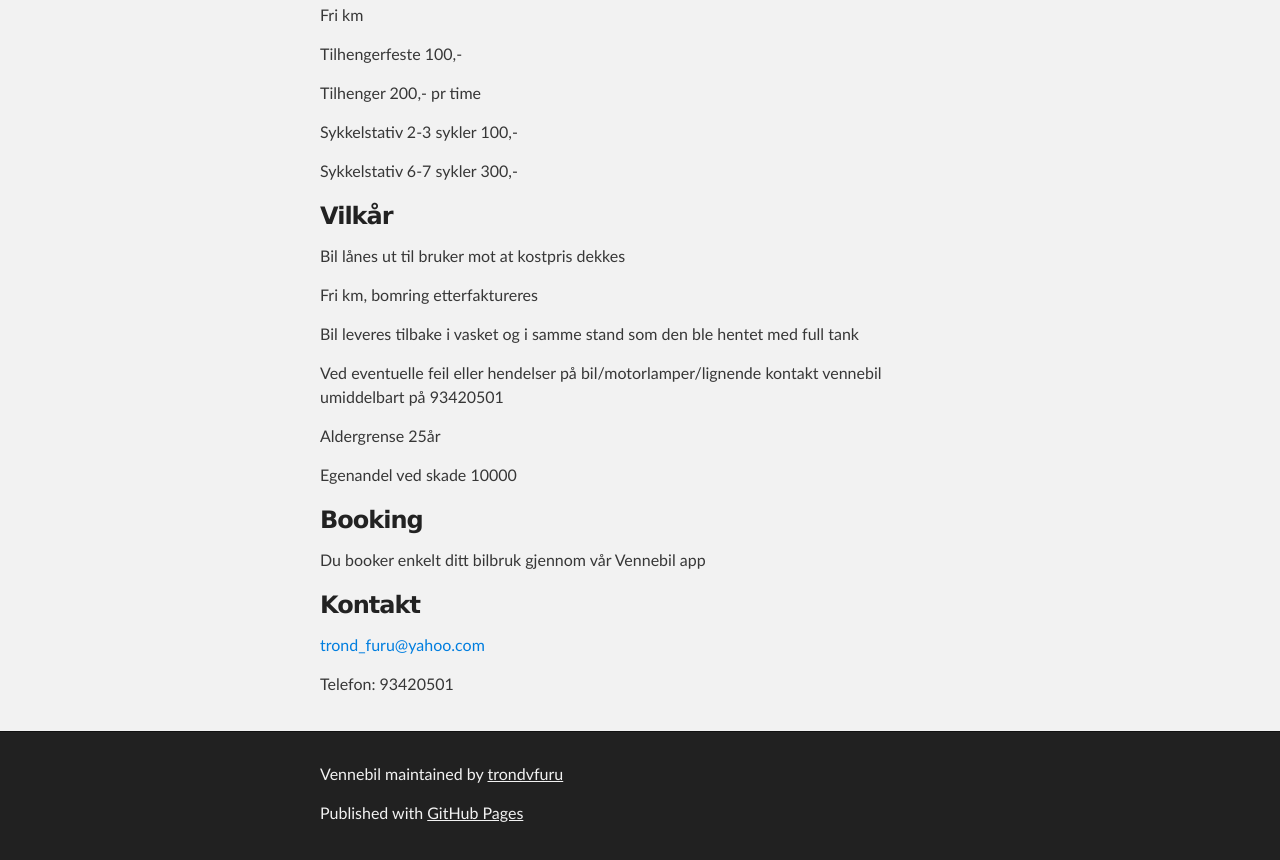
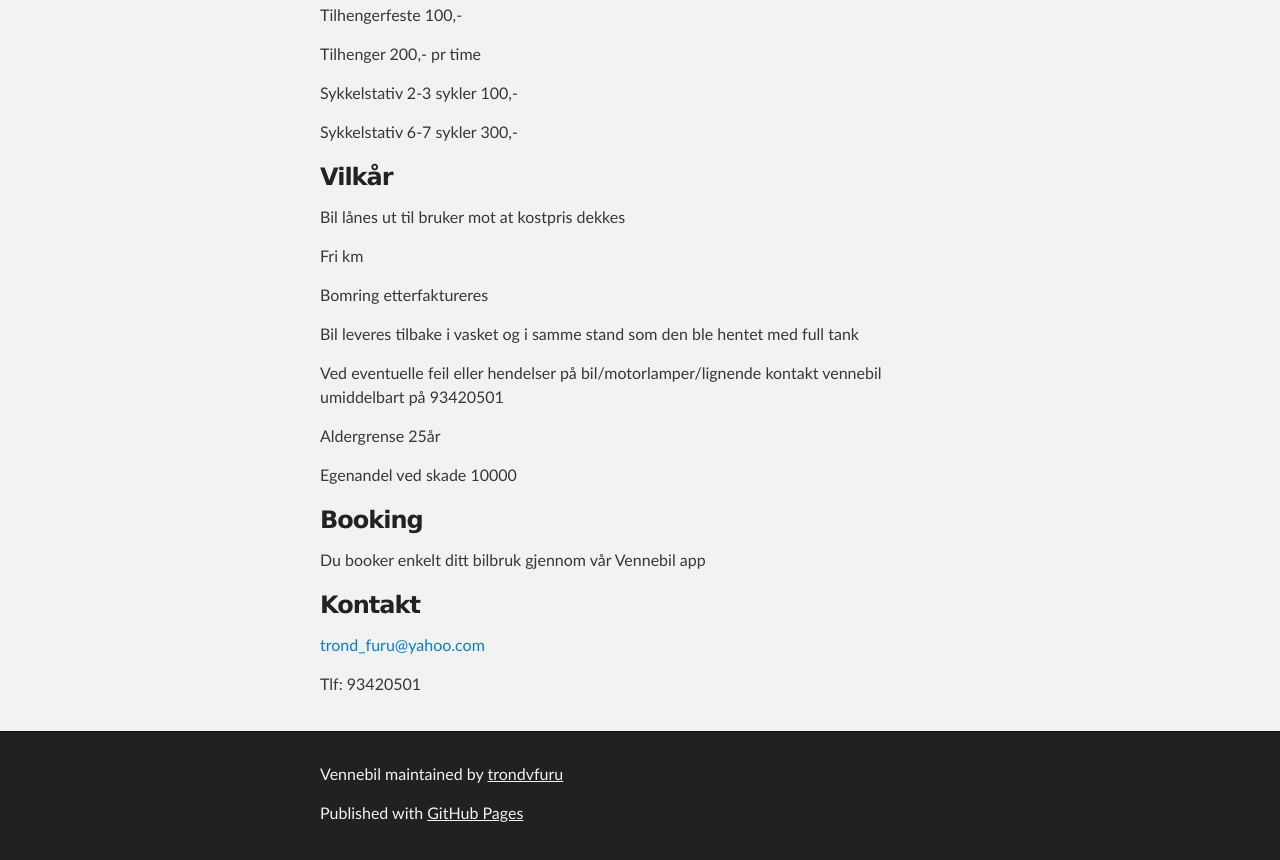
Before and after one commit to trondvfuru/Vennebil, a plain HTML site: page index.html in a window 1280 px wide. Shown: the part 709-1569 px from the top of the page. Drawn offline with Linux system fonts and the light colour scheme.

Commit message:
Update index.html

```diff
--- a/index.html
+++ b/index.html
@@ -52,7 +52,7 @@ Som bileier gjennom vennebil kan man få dekket sine kostnader når bilen allike
 <p>300kr / dag (man-tors)</p>
 <p>350kr / dag (fre-søn)</p>
 
-<p>Fri km</p>
+
 <p>Tilhengerfeste 100,-</p>
 <p>Tilhenger 200,- pr time</p>
 <p>Sykkelstativ 2-3 sykler 100,-</p>
@@ -62,7 +62,8 @@ Som bileier gjennom vennebil kan man få dekket sine kostnader når bilen allike
 <a name="vilk%C3%A5r" class="anchor" href="#vilk%C3%A5r"><span class="octicon octicon-link"></span></a>Vilkår</h3>
 
 <p>Bil lånes ut til bruker mot at kostpris dekkes</p>
-<p>Fri km, bomring etterfaktureres</p>
+<p>Fri km</p>
+<p>Bomring etterfaktureres</p>
 <p>Bil leveres tilbake i vasket og i samme stand som den ble hentet med full tank</p>
 <p>Ved eventuelle feil eller hendelser på bil/motorlamper/lignende kontakt vennebil umiddelbart på 93420501</p>
 <p>Aldergrense 25år</p>
@@ -77,7 +78,7 @@ Som bileier gjennom vennebil kan man få dekket sine kostnader når bilen allike
 <a name="kontakt" class="anchor" href="#kontakt"><span class="octicon octicon-link"></span></a>Kontakt</h3>
 
 <p><a href="Epost">trond_furu@yahoo.com</a></p>
-<p>Telefon: 93420501</p>
+<p>Tlf: 93420501</p>
       </section>
     </div>
 
```
